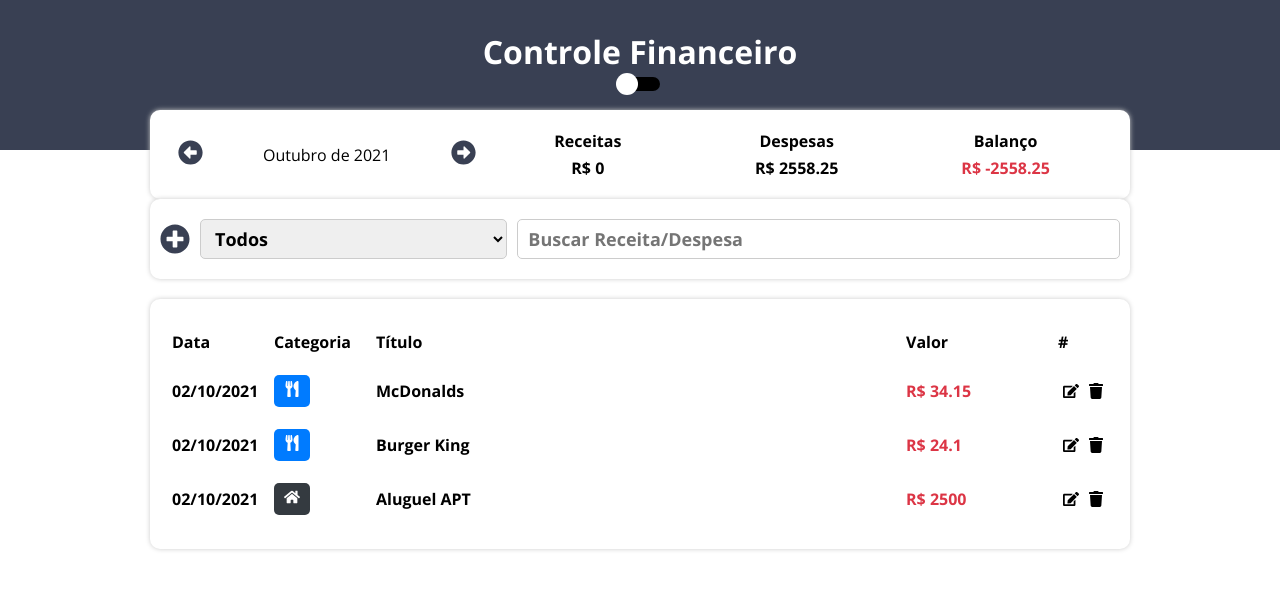
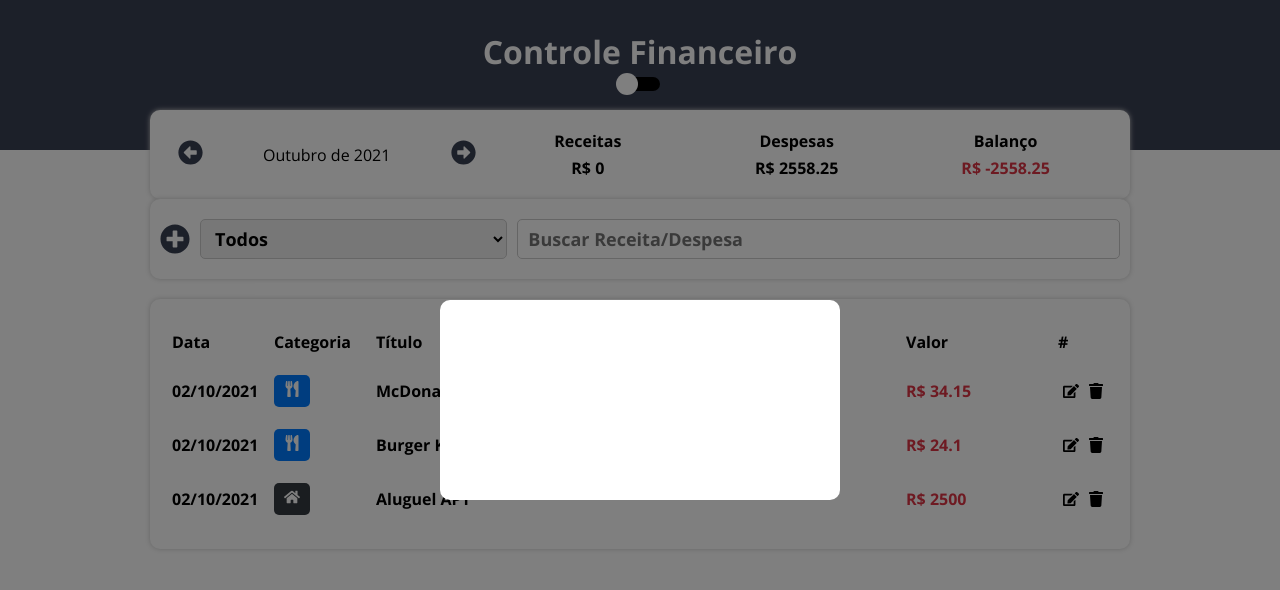
Before and after one commit to FilipePaiva10/D2ControleFinanceiro, a React (Create React App) app: page / in a window 1280 px wide. Both pictures are taken after a click on the icon 175 px from the left and 239 px from the top of the page. Shown: the top 590 px of the page. Built offline with nearby package versions, Linux system fonts and the light colour scheme.

Commit message:
Modal Component

```diff
--- a/src/App.tsx
+++ b/src/App.tsx
@@ -19,10 +19,13 @@ import { categories } from "./data/categories";
 import ThemeSwitcher from "./components/ThemeSwitcher";
 import ReactTooltip from "react-tooltip";
 import ActionArea from "./components/ActionArea";
+import ModalAddItem from "./components/ModalAddItem";
 
 
 
 const App = () => {
+
+  const [showModal, setShowModal] = useState(false);
 
   const [theme, setTheme] = usePersistedState('light', light);
 
@@ -44,6 +47,13 @@ const App = () => {
     }
   };
 
+  const handleShowModal = () => {
+      setShowModal(!showModal);
+  }
+
+  const handleAddItem = () => {
+    handleShowModal();
+  }
 
   useEffect(() => {
 
@@ -87,7 +97,7 @@ const App = () => {
             expense={expense}
           />
           <ActionArea
-
+            onAddItem={handleAddItem}
           />
           <TableArea
             list={filteredList}
@@ -95,6 +105,11 @@ const App = () => {
         </app.Body>
         <ReactTooltip id="tip-top" place="top" effect="solid" />
       </app.Container>
+      {showModal &&
+        <ModalAddItem
+          onCloseModal={handleShowModal}
+        />
+      }
       <GlobalStyles />
     </ThemeProvider>
   )
--- a/src/components/ActionArea/index.tsx
+++ b/src/components/ActionArea/index.tsx
@@ -6,12 +6,16 @@ import { categories } from '../../data/categories';
 
 import { FaPlusCircle } from "@react-icons/all-files/fa/FaPlusCircle";
 
+type Props = {
+    onAddItem: () => void;
+}
+
 type categorieOption = {
     category: string;
     title?: string;
 }
 
-const ActionArea = () => {
+const ActionArea = ({onAddItem} : Props) => {
 
     const [categoriesOption, setCategoriesOption] = useState<categorieOption[]>([]);
 
@@ -28,6 +32,10 @@ const ActionArea = () => {
         setCategoriesOption(newCategories);
     }
 
+    const handleAddItem = () => {
+        onAddItem();
+    }
+
     useEffect(() => {
         getCategories();
 
@@ -40,6 +48,7 @@ const ActionArea = () => {
                data-for="tip-top"
              >
                 <FaPlusCircle
+                    onClick={handleAddItem}
                 />
             </C.AddItem>
             <C.FilterItem>
--- a/src/components/ModalAddItem/index.tsx
+++ b/src/components/ModalAddItem/index.tsx
@@ -1,10 +1,25 @@
 import * as C from './styled';
 
+type Props = {
+    onCloseModal: () => void;
+}
 
-const ModalAddItem = () => {
+const ModalAddItem = ({ onCloseModal } : Props) => {
+
+    const closeModal = (e:any) => {
+        if(e.target.classList.contains("modal")){
+            onCloseModal();
+        }
+        else{
+
+        }
+    }
+
     return (
-        <C.Container>
+        <C.Container className="modal" onClick={closeModal}>
+            <C.Body>
 
+            </C.Body>
         </C.Container>
     )
 }
--- a/src/components/ModalAddItem/styled.ts
+++ b/src/components/ModalAddItem/styled.ts
@@ -1,5 +1,4 @@
 import styled from "styled-components";
-
 
 export const Container = styled.div`
     position: fixed;
@@ -11,4 +10,25 @@ export const Container = styled.div`
     display: flex;
     justify-content: center;
     align-items: center;
+    animation: showModal .8s linear;
+
+    @keyframes showModal{
+        from{
+            background-color: rgba(0, 0, 0, 0);
+        }
+        to{
+            background-color: rgba(0, 0, 0, 0.5);
+        }
+    }
 `;
+
+
+export const Body = styled.div`
+    background-color: ${props => props.theme.background.primary};
+    border-radius: 10px;
+    padding: 20px;
+    width: 400px;
+    height: 200px;
+    z-index: 999;
+
+`;
```
